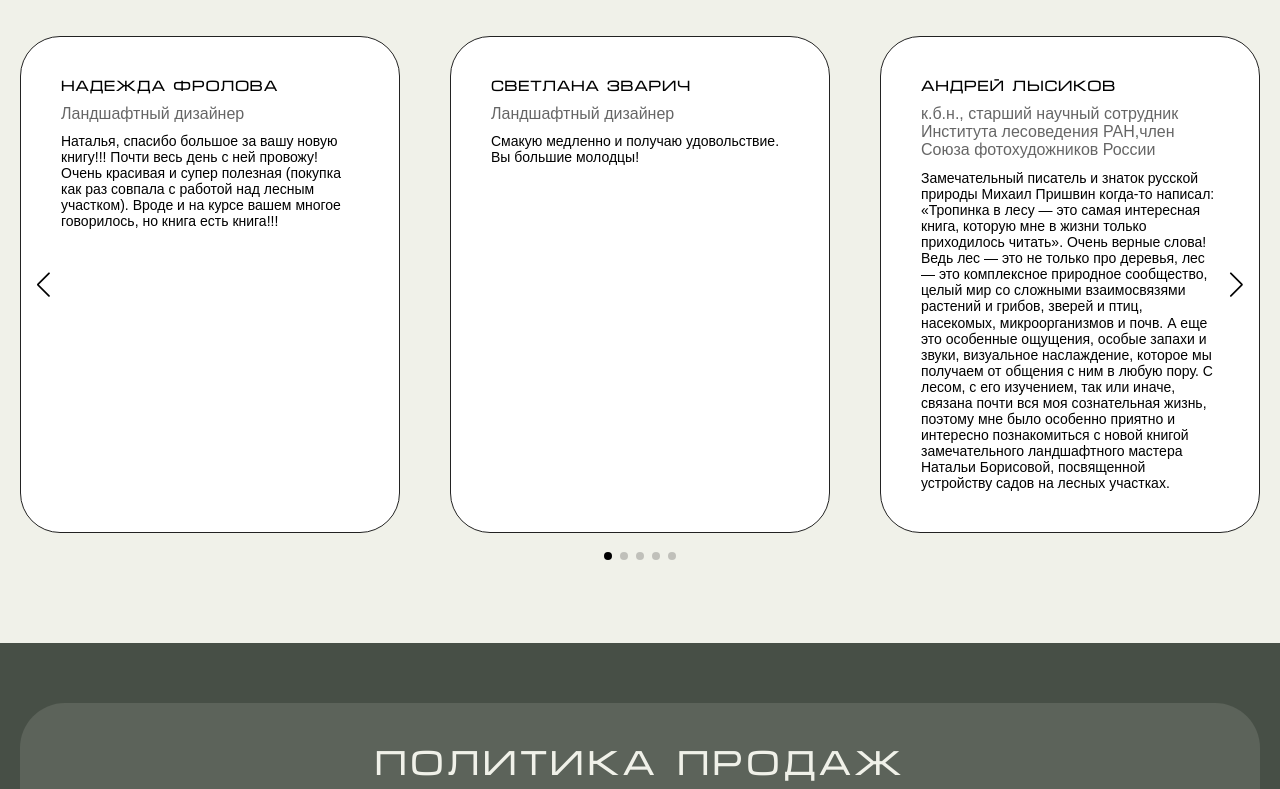
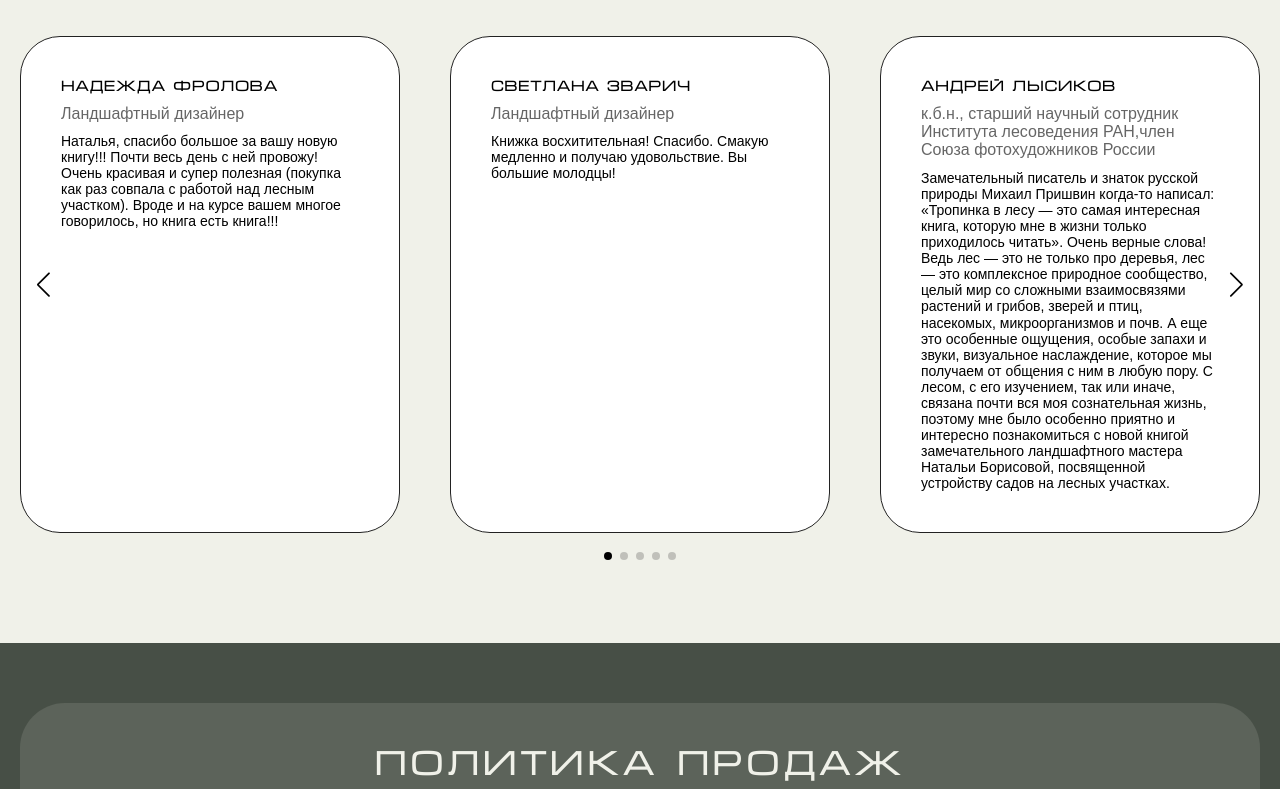
Before and after one commit to ilyamukhamedov/landing_part2, a React (Vite) app: page / in a window 1280 px wide. Shown: the part 3140-3929 px from the top of the page. Built offline with nearby package versions, Linux system fonts and the light colour scheme; no server answers.

Commit message:
edit map

```diff
--- a/src/components/Map/Map.jsx
+++ b/src/components/Map/Map.jsx
@@ -8,10 +8,12 @@ const cities = [
   { name: "Санкт-Петербург", x: "11.5%", y: "47%" },
   { name: "Екатеринбург", x: "25.67%", y: "74%" },
   { name: "Тюмень", x: "30.75%", y: "75.64%" },
-  { name: "Казань", x: "18%", y: "69.5%" },
   { name: "Томск", x: "44.8%", y: "82.5%" },
   { name: "Кемерово", x: "46.2%", y: "85.5%" },
   { name: "Челябинск", x: "26.9%", y: "77.9%" },
+  { name: "Иваново", x: "13.6%", y: "60.2%" },
+  { name: "Нижний Новгород", x: "14.9%", y: "64.2%" },
+  { name: "Казань", x: "18%", y: "69.5%" },
 ];
 
 const Map = () => {
--- a/src/utils/constants.jsx
+++ b/src/utils/constants.jsx
@@ -90,7 +90,8 @@ export const reviewsData = [
     id: 2,
     name: "Светлана Зварич",
     position: "Ландшафтный дизайнер",
-    description: "Смакую медленно и получаю удовольствие. Вы большие молодцы!",
+    description:
+      "Книжка восхитительная! Спасибо. Смакую медленно и получаю удовольствие. Вы большие молодцы!",
   },
   {
     id: 3,
```
